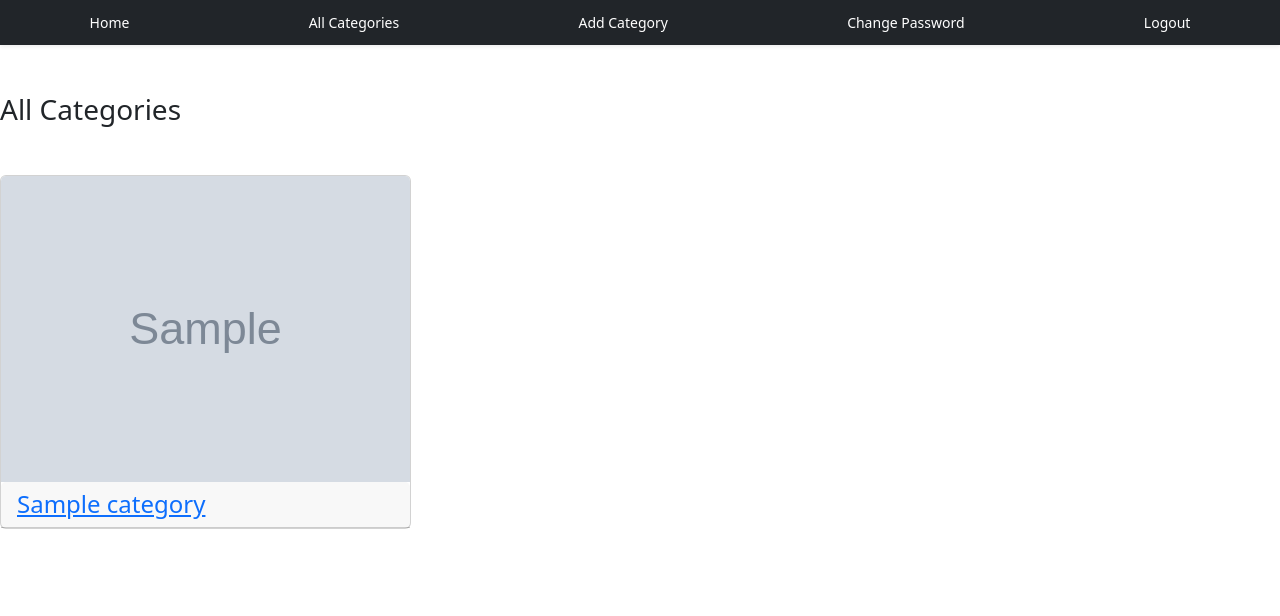
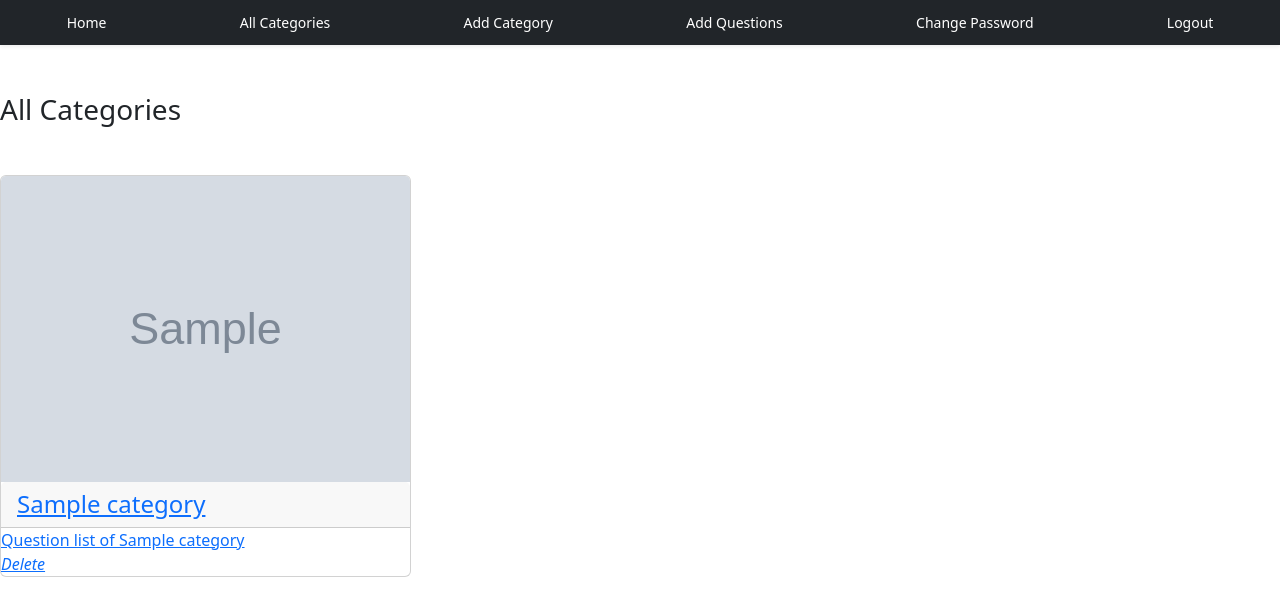
Before and after one commit to the0therguy/django_quiz_app, a Django app: page /all-categories in a window 1280 px wide. Shown: the top 616 px of the page. Run offline with Django 4.2, Linux system fonts and the light colour scheme; a user stored in the database is signed in; tables that the repository leaves empty hold one stand-in row (values such as "Sample post"); grey boxes marked "Sample" are stand-in pictures.

Commit message:
full complete

```diff
--- a/quiz/templates/base.html
+++ b/quiz/templates/base.html
@@ -32,6 +32,11 @@
             {% endif %}
         </li>
         <li class="nav-item" role="presentation">
+            {% if user.is_superuser %}
+                <a class="nav-link rounded-5" id="profile-tab2" href="{% url 'add-question' %}">Add Questions</a>
+            {% endif %}
+        </li>
+        <li class="nav-item" role="presentation">
             {% if user.is_authenticated %}
                 <a class="nav-link rounded-5" id="profile-tab2" href="{% url 'change_password' %}">Change Password</a>
             {% endif %}
--- a/quiz/templates/categories.html
+++ b/quiz/templates/categories.html
@@ -4,13 +4,21 @@
 {% block content %}
     <h3 class="my-5">All Categories</h3>
     <div class="row">
-    {% for category in categories %}
-        <div class="col-md-4">
-            <div class="card">
-                <a href="{% url 'category_question' category.id %}"><img src="{{ category.image.url }}" class="card-img-top" alt={{ category.title }}/></a>
-                <a href="{% url 'category_question' category.id %}"><h4 class="card-header">{{ category.title }}</h4></a>
+        {% for category in categories %}
+            <div class="col-md-4">
+                <div class="card">
+                    <a href="{% url 'category_question' category.id %}"><img src="{{ category.image.url }}"
+                                                                             class="card-img-top"
+                                                                             alt={{ category.title }}/></a>
+                    <a href="{% url 'category_question' category.id %}"><h4
+                            class="card-header">{{ category.title }}</h4></a>
+                    {% if user.is_superuser %}
+                        <a href="{% url 'question-categorywise' category.id %}"> Question list
+                            of {{ category.title }} </a>
+                        <a href="{% url 'delete-category' category.id %}"> <i class="bi bi-trash"> Delete </i> </a>
+                    {% endif %}
+                </div>
             </div>
-        </div>
-    {% endfor %}
+        {% endfor %}
     </div>
 {% endblock %}
--- a/quiz/urls.py
+++ b/quiz/urls.py
@@ -1,7 +1,7 @@
 from django.conf import settings
 from django.conf.urls.static import static
+from django.contrib.auth import views as auth_views
 from django.urls import path
-from django.contrib.auth import views as auth_views
 
 from .views import *
 
@@ -23,6 +23,10 @@ urlpatterns = [
     path('reset/<uidb64>/<token>/', auth_views.PasswordResetConfirmView.as_view(), name='password_reset_confirm'),
     path('reset/done/', auth_views.PasswordResetCompleteView.as_view(template_name='password_reset_complete.html'),
          name='password_reset_complete'),
+    path('add-question', add_question, name='add-question'),
+    path('delete-category/<int:category_id>', delete_category, name='delete-category'),
+    path('question-categorywise/<int:category_id>', question_categorywise, name='question-categorywise'),
+    path('delete-question/<int:category_id>/<int:question_id>', delete_question, name='delete-question'),
 ]
 
 if settings.DEBUG:
--- a/quiz/views.py
+++ b/quiz/views.py
@@ -1,11 +1,11 @@
 from django.contrib.auth.decorators import login_required
+from django.contrib.auth.views import PasswordChangeView
 from django.http import HttpResponse
 from django.shortcuts import render
+from django.urls import reverse_lazy
 
 from .forms import *
 from .models import *
-from django.contrib.auth.views import PasswordChangeView
-from django.urls import reverse_lazy
 
 
 # Create your views here.
@@ -103,4 +103,37 @@ class PasswordsChangeView(PasswordChangeView):
 
 
 def password_success(request):
-    return render(request, 'shop/password_success.html')
+    return render(request, 'password_success.html')
+
+
+@login_required
+def add_question(request):
+    form = AddQuestion
+    message = ''
+    if request.method == 'POST':
+        form = AddQuestion(request.POST)
+        if form.is_valid():
+            form.save()
+            message = 'Question add Successfully'
+            form = AddQuestion
+    return render(request, 'add-category.html', {'form': form, 'msg': message})
+
+
+@login_required
+def delete_category(request, category_id):
+    category = Category.objects.get(id=category_id).delete()
+    categories = Category.objects.all()
+    return render(request, 'categories.html', {'categories': categories})
+
+
+@login_required
+def question_categorywise(request, category_id):
+    category = Category.objects.get(id=category_id)
+    question = Question.objects.filter(**{'category__id': category_id}).order_by('id')
+    return render(request, 'question_list.html', {'question': question, 'category': category})
+
+
+@login_required
+def delete_question(request, category_id, question_id):
+    q = Question.objects.get(id=question_id).delete()
+    return HttpResponse('<h1>Question was deleted</h1>. <a href = "/">home</a>')
```
Also changed, not shown: quiz/forms.py (+7 -0 lines), quiz/templates/add-question.html (added, +22 -0 lines), quiz/templates/question_list.html (added, +22 -0 lines).
